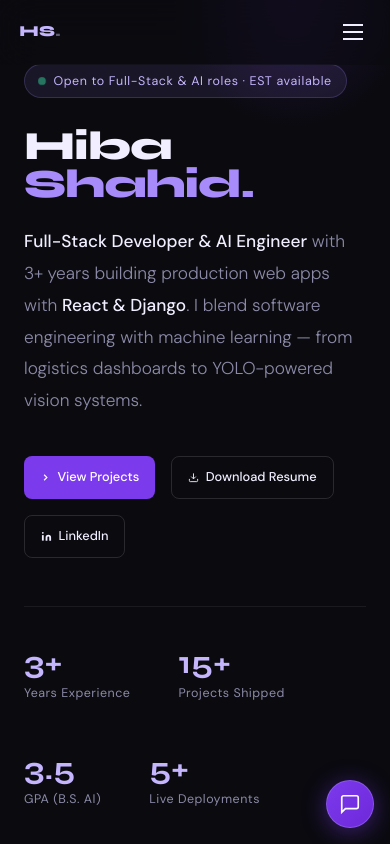
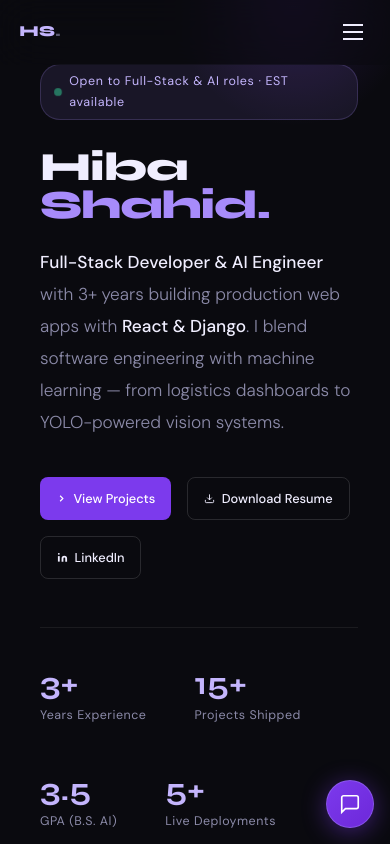
Before and after one commit to Hiba-Shahid/My-Portfolio, a React (Vite) app: page / in a window 390 px wide. Shown: the top 844 px of the page. Built offline with nearby package versions, Linux system fonts and the light colour scheme.

Commit message:
improve padding

```diff
--- a/src/index.css
+++ b/src/index.css
@@ -274,7 +274,7 @@ ul { list-style: none; }
   }
 
   #hero {
-    padding: 4rem 1.5rem 2rem !important;
+    padding: 4rem 2rem 2rem 2.5rem !important;
   }
 
   /* Mobile grid adjustments */
```
